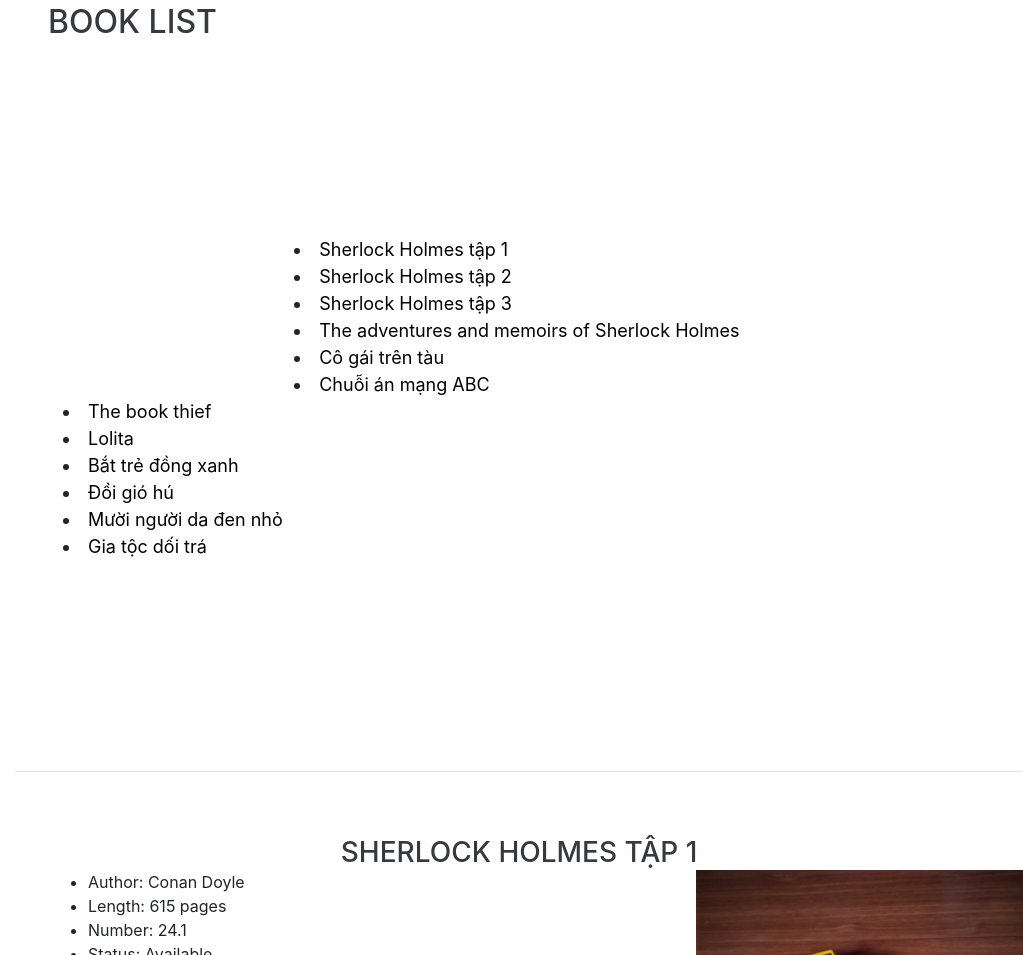
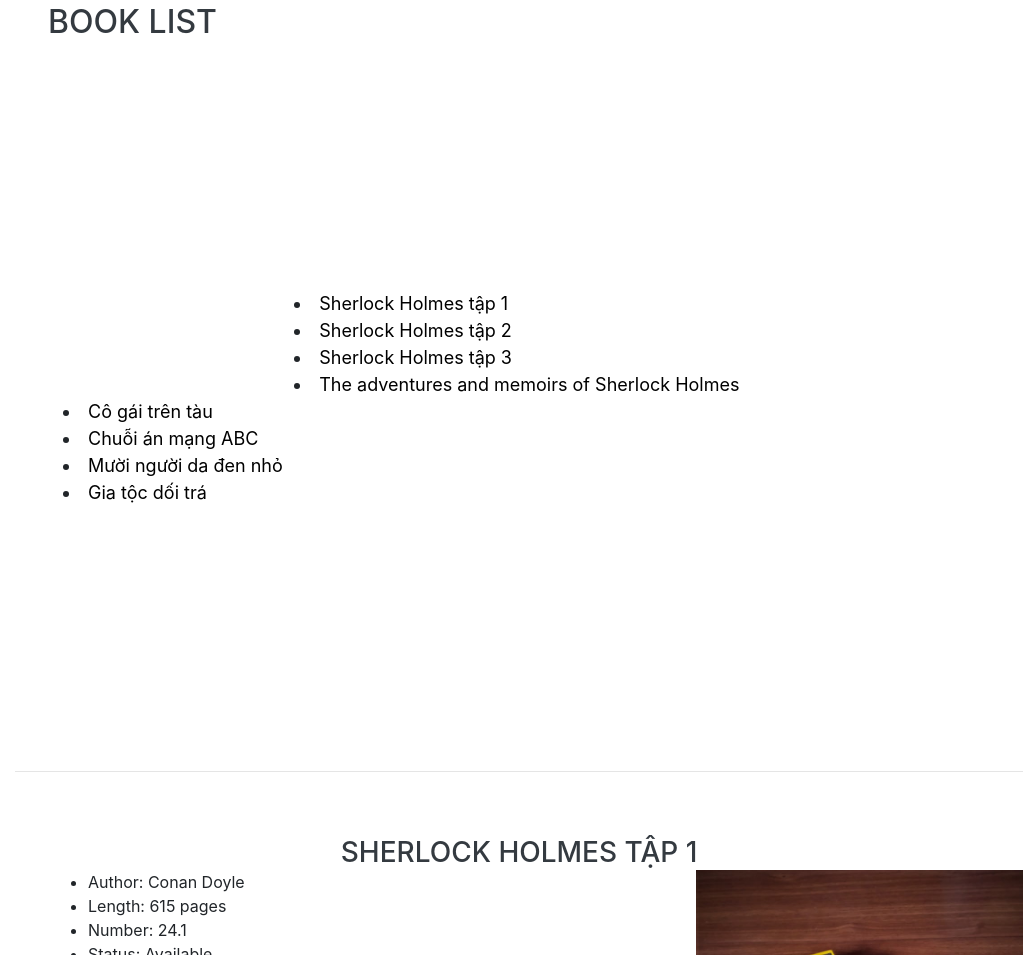
Before and after one commit to karliele/lilbookcorner, a website with bundled scripts: page trinhtham.html in a window 1280 px wide. Shown: the part 845-1800 px from the top of the page, without its empty margins (257-1280 px from the left). Built offline with nearby package versions, Linux system fonts and the light colour scheme; files whose address does not match are found by name; a web font is replaced by a local one.

Commit message:
update structure

```diff
--- a/trinhtham.html
+++ b/trinhtham.html
@@ -99,8 +99,6 @@
               <li><a href="#sherlockholmes2" style="color: black">Sherlock Holmes tập 2</a></li>
               <li><a href="#sherlockholmes3" style="color: black">Sherlock Holmes tập 3</a></li>
               <li><a href="#sherlockholmesad" style="color: black">The adventures and memoirs of Sherlock Holmes</a></li>
-              <li><a href="#cogaitrentau" style="color: black">Cô gái trên tàu</a></li>
-              <li><a href="#abc" style="color: black">Chuỗi án mạng ABC</a></li>
           </div>
         </font>
         <div class="col-md-3">
@@ -108,10 +106,8 @@
         </div>
         <font size="4">
           <div class="col">
-              <li><a href="#thebookthief" style="color: black">The book thief</a></li>
-              <li><a href="#lolita" style="color: black">Lolita</a></li>
-              <li><a href="#battredongxanh" style="color: black">Bắt trẻ đồng xanh</a></li>
-              <li><a href="#doigiohu" style="color: black">Đồi gió hú</a></li>
+              <li><a href="#cogaitrentau" style="color: black">Cô gái trên tàu</a></li>
+              <li><a href="#abc" style="color: black">Chuỗi án mạng ABC</a></li>
               <li><a href="#10" style="color: black">Mười người da đen nhỏ</a></li>
               <li><a href="#doitra" style="color: black">Gia tộc dối trá</a></li>
           </div>
```
